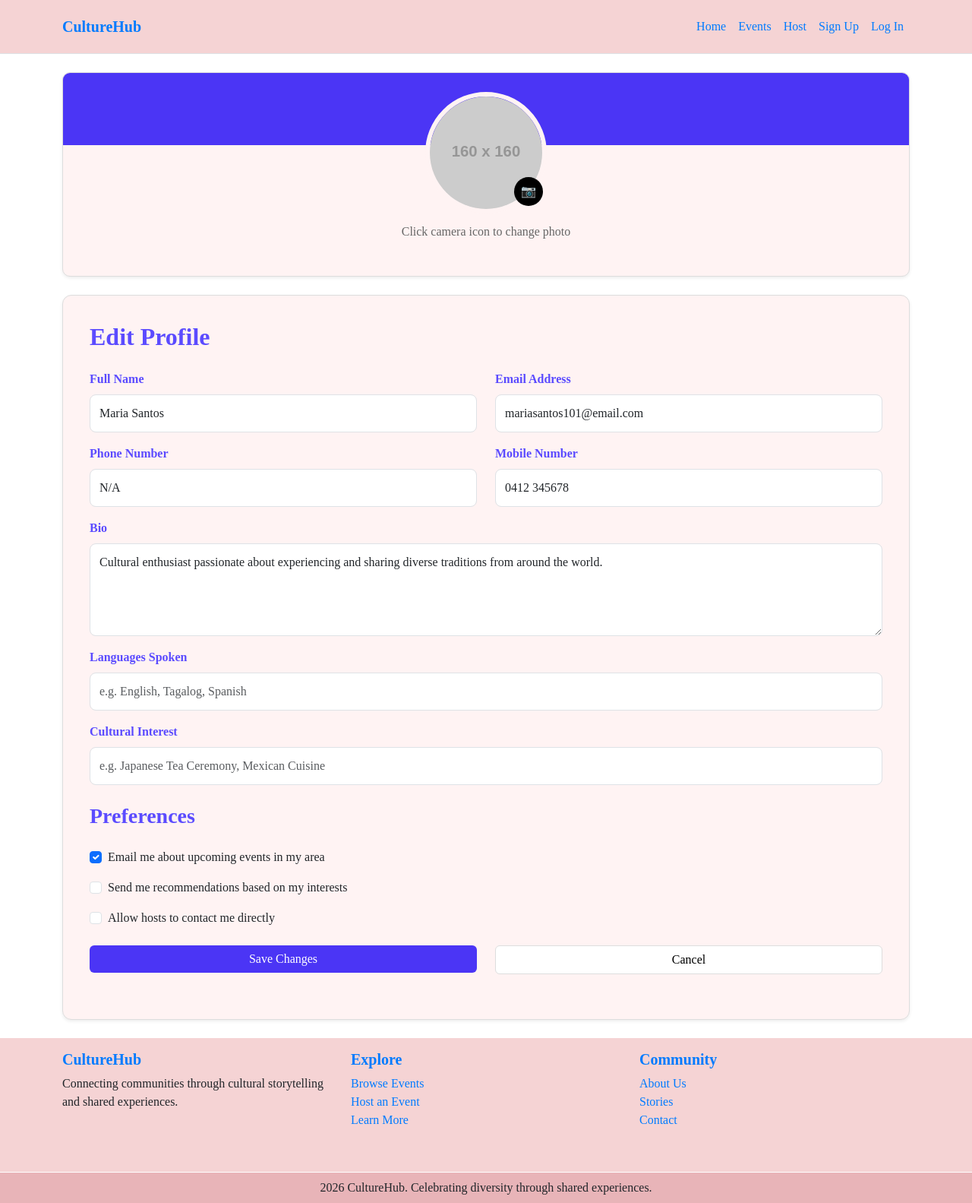
After one commit to TiredTom22/IAB207-Assessment-2-CultureHub-Web-app, a Flask app: page /edit-profile in a window 1280 px wide. The commit adds this page. Shown: the whole page at 76% size. Run offline with Flask 3, Linux system fonts and the light colour scheme; grey boxes labelled with a size stand in for pictures from a placeholder-image service; some libraries are stand-ins or nearby versions.

Commit message:
Added edit user profile feature

```diff
--- /dev/null
+++ b/a2_group2/culturehub/templates/events/edit_profile.html
@@ -0,0 +1,393 @@
+{% extends "base.html" %}
+
+{% block content %}
+
+<div class="container my-4">
+
+    <!-- Profile Banner -->
+    <section class="profile-header shadow-sm mb-4">
+
+        <div class="profile-cover"></div>
+
+        <div class="edit-profile-banner text-center">
+
+            <div class="profile-image-wrapper">
+                <img src="https://placehold.co/160x160"
+                     alt="Profile photo"
+                     class="edit-profile-photo">
+
+                <button class="camera-btn">
+                    📷
+                </button>
+            </div>
+
+            <p class="upload-text">
+                Click camera icon to change photo
+            </p>
+
+        </div>
+
+    </section>
+
+    <!-- Edit Form -->
+    <section class="edit-profile-form shadow-sm">
+
+        <h2 class="form-title">Edit Profile</h2>
+
+        <form>
+
+            <div class="row">
+
+                <div class="col-md-6 mb-3">
+                    <label class="form-label">Full Name</label>
+
+                    <input type="text"
+                           class="form-control"
+                           value="Maria Santos">
+                </div>
+
+                <div class="col-md-6 mb-3">
+                    <label class="form-label">Email Address</label>
+
+                    <input type="email"
+                           class="form-control"
+                           value="mariasantos101@email.com">
+                </div>
+
+            </div>
+
+            <div class="row">
+
+                <div class="col-md-6 mb-3">
+                    <label class="form-label">Phone Number</label>
+
+                    <input type="text"
+                           class="form-control"
+                           value="N/A">
+                </div>
+
+                <div class="col-md-6 mb-3">
+                    <label class="form-label">Mobile Number</label>
+
+                    <input type="text"
+                           class="form-control"
+                           value="0412 345678">
+                </div>
+
+            </div>
+
+            <div class="mb-3">
+                <label class="form-label">Bio</label>
+
+                <textarea class="form-control"
+                          rows="4">
+Cultural enthusiast passionate about experiencing and sharing diverse traditions from around the world.
+                </textarea>
+            </div>
+
+            <div class="mb-3">
+                <label class="form-label">Languages Spoken</label>
+
+                <input type="text"
+                       class="form-control"
+                       placeholder="e.g. English, Tagalog, Spanish">
+            </div>
+
+            <div class="mb-4">
+                <label class="form-label">Cultural Interest</label>
+
+                <input type="text"
+                       class="form-control"
+                       placeholder="e.g. Japanese Tea Ceremony, Mexican Cuisine">
+            </div>
+
+            <!-- Preferences -->
+            <h3 class="preferences-title">Preferences</h3>
+
+            <div class="form-check mb-3">
+                <input class="form-check-input"
+                       type="checkbox"
+                       checked>
+
+                <label class="form-check-label">
+                    Email me about upcoming events in my area
+                </label>
+            </div>
+
+            <div class="form-check mb-3">
+                <input class="form-check-input"
+                       type="checkbox">
+
+                <label class="form-check-label">
+                    Send me recommendations based on my interests
+                </label>
+            </div>
+
+            <div class="form-check mb-4">
+                <input class="form-check-input"
+                       type="checkbox">
+
+                <label class="form-check-label">
+                    Allow hosts to contact me directly
+                </label>
+            </div>
+
+            <!-- Buttons -->
+            <div class="row">
+
+                <div class="col-md-6 mb-2">
+                    <button type="submit"
+                            class="btn btn-primary w-100">
+                        Save Changes
+                    </button>
+                </div>
+
+                <div class="col-md-6 mb-2">
+                    <a href="{{ url_for('main.profile') }}"
+                       class="btn btn-light w-100">
+                       Cancel
+                    </a>
+                </div>
+
+            </div>
+
+        </form>
+
+    </section>
+
+</div>
+
+<style>
+/* ── Profile Page ── */
+    .profile-page {
+        color: #222;
+    }
+
+    .profile-header {
+        background-color: #fff3f3;
+        border-radius: 10px;
+        overflow: hidden;
+        border: 1px solid #ddd;
+    }
+
+    .profile-cover {
+        height: 95px;
+        background-color: #4b35f5;
+    }
+
+    .profile-info {
+        display: flex;
+        align-items: center;
+        gap: 25px;
+        padding: 0 40px 25px 40px;
+        position: relative;
+    }
+
+    .profile-photo {
+        width: 120px;
+        height: 120px;
+        border-radius: 50%;
+        border: 6px solid #fff3f3;
+        object-fit: cover;
+        margin-top: -55px;
+    }
+
+    .profile-details h2 {
+        color: #5b4bff;
+        font-weight: bold;
+        margin-bottom: 0;
+    }
+
+    .profile-details .email {
+        font-weight: 600;
+        margin-bottom: 8px;
+    }
+
+    .profile-details .bio {
+        margin-bottom: 8px;
+    }
+
+    .profile-stats {
+        display: flex;
+        flex-wrap: wrap;
+        gap: 35px;
+        font-size: 0.85rem;
+        font-weight: 600;
+    }
+
+    .edit-profile-btn {
+        margin-left: auto;
+        min-width: 150px;
+    }
+
+    .summary-card {
+        background-color: #fff3f3;
+        border-radius: 8px;
+        padding: 25px;
+        color: #5b4bff;
+        font-size: 1.3rem;
+        font-weight: bold;
+        border: 1px solid #ddd;
+    }
+
+    .section-title {
+        color: #5b4bff;
+        font-weight: bold;
+        margin: 25px 0 15px;
+    }
+
+    /* ── Profile Event Cards ── */
+    .profile-event-card {
+        border-radius: 12px;
+        overflow: hidden;
+        background-color: #f5d3d4;
+        border: 1px solid #ddd;
+
+        max-width: 340px;
+        margin: auto;
+    }
+
+    .profile-event-card .card-img-top {
+        height: 180px;
+        object-fit: cover;
+    }
+
+    .profile-event-card .card-title {
+        font-size: 1rem;
+        font-weight: bold;
+    }
+
+    .host-info {
+        display: flex;
+        align-items: center;
+        gap: 10px;
+        font-size: 0.8rem;
+        font-weight: 600;
+        margin: 12px 0;
+    }
+
+    .host-info img {
+        width: 40px;
+        height: 40px;
+        border-radius: 50%;
+        object-fit: cover;
+    }
+
+    .event-date {
+        font-size: 0.8rem;
+        font-weight: 600;
+        margin-left: 52px;
+    }
+
+    .profile-event-card .card-footer {
+        font-size: 0.75rem;
+        background-color: #f5d3d4;
+    }
+
+    .card-actions {
+        display: flex;
+        gap: 10px;
+        padding: 10px;
+    }
+
+    .card-actions .btn {
+        flex: 1;
+        font-weight: bold;
+    }
+
+    /* ── Mobile responsive ── */
+    @media (max-width: 768px) {
+        .profile-info {
+            flex-direction: column;
+            text-align: center;
+            padding: 0 20px 25px;
+        }
+
+        .edit-profile-btn {
+            margin-left: 0;
+        }
+
+        .profile-stats {
+            justify-content: center;
+            gap: 15px;
+        }
+    }
+
+
+/* ── Edit Profile ── */
+.edit-profile-form {
+    background-color: #fff3f3;
+    border-radius: 12px;
+    padding: 35px;
+    border: 1px solid #ddd;
+}
+
+.form-title,
+.preferences-title {
+    color: #5b4bff;
+    font-weight: bold;
+    margin-bottom: 25px;
+}
+
+.edit-profile-banner {
+    padding-bottom: 30px;
+}
+
+.profile-image-wrapper {
+    position: relative;
+    display: inline-block;
+    margin-top: -70px;
+}
+
+.edit-profile-photo {
+    width: 160px;
+    height: 160px;
+    border-radius: 50%;
+    border: 6px solid #fff3f3;
+    object-fit: cover;
+}
+
+.camera-btn {
+    position: absolute;
+    bottom: 10px;
+    right: 5px;
+
+    border: none;
+    border-radius: 50%;
+
+    width: 38px;
+    height: 38px;
+
+    background-color: black;
+    color: white;
+
+    cursor: pointer;
+}
+
+.upload-text {
+    margin-top: 12px;
+    color: #666;
+}
+
+.edit-profile-form .form-label {
+    color: #5b4bff;
+    font-weight: 600;
+}
+
+.edit-profile-form .form-control {
+    border-radius: 8px;
+    padding: 12px;
+}
+
+.edit-profile-form .btn-primary {
+    background-color: #4b35f5;
+    border: none;
+}
+
+.edit-profile-form .btn-light {
+    border: 1px solid #ddd;
+    background-color: white;
+}
+</style>
+
+{% endblock %}
--- a/a2_group2/culturehub/templates/events/profile.html
+++ b/a2_group2/culturehub/templates/events/profile.html
@@ -26,7 +26,10 @@
                 </div>
             </div>
 
-            <a href="#" class="btn btn-primary edit-profile-btn">Edit Profile</a>
+            <a href="{{ url_for('main.edit_profile') }}"
+               class="btn btn-primary edit-profile-btn">
+                Edit Profile
+            </a>
         </div>
     </section>
 
--- a/a2_group2/culturehub/views.py
+++ b/a2_group2/culturehub/views.py
@@ -9,3 +9,7 @@ def index():
 @main_bp.route('/profile')
 def profile():
     return render_template('events/profile.html')
+
+@main_bp.route('/edit-profile')
+def edit_profile():
+    return render_template('events/edit_profile.html')
```
